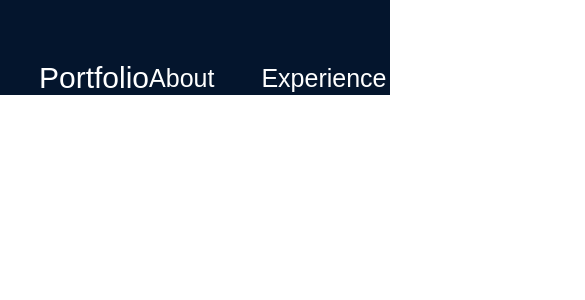
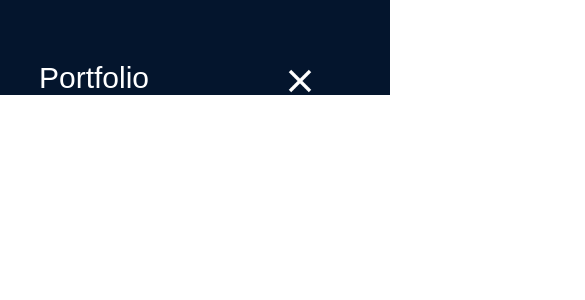
Before and after one commit to Col-By/SoftwarePortfolio, a React (Vite) app: page / in a window 390 px wide. Shown: the top 300 px of the page, 585 px wide, since content can reach past the window. Built offline with nearby package versions, Linux system fonts and the light colour scheme; the HTML template or start-up script is replaced by a standard one.

Commit message:
Navbar finished
- Responsive design implemented
- Navbar button functionality implemented
- Utils getImageUrl fixed

```diff
--- a/src/components/Navbar/Navbar.jsx
+++ b/src/components/Navbar/Navbar.jsx
@@ -1,12 +1,29 @@
-import React from "react";
+import React, {useState} from "react";
 
 import styles from "./Navbar.module.css";
+import {getImageUrl} from "../../utils.js";
 
 export const Navbar = () => {
+    const [menuOpen, setMenuOpen] = useState(false);
+
+
     return <nav className={styles.navbar}>
         <a className={styles.title} href="/">Portfolio</a>
         <div className={styles.menu}>
-            <ul className={styles.menuItems}>
+            <img className={styles.menuBtn}
+                src={
+                    menuOpen
+                    ? getImageUrl("nav/menuIcon.png")
+                    : getImageUrl("nav/closeIcon.png")
+                }
+                alt="menu-button"
+                onClick={() => setMenuOpen(!menuOpen)}
+            />
+            {/* Apply menuOpen style conditionally */}
+            <ul
+                className={`${styles.menuItems} ${menuOpen && styles.menuOpen}`}
+                onClick={() => setMenuOpen(false)}
+            >
                 <li><a href="#about">About</a></li>
                 <li><a href="#experience">Experience</a></li>
                 <li><a href="#projects">Projects</a></li>
--- a/src/components/Navbar/Navbar.module.css
+++ b/src/components/Navbar/Navbar.module.css
@@ -33,3 +33,50 @@
     color: var(--color-text);
     text-decoration: none;
 }
+
+
+@media screen and (max-width: 830px) {
+    .navbar {
+        flex-direction: column;
+        align-items: start;
+    }
+
+    .menu {
+        position: absolute;
+        right: 0;
+        margin-right: 10%;
+        flex-direction: column;
+        align-items: flex-end;
+        gap: 11px;
+        z-index: 3;
+    }
+
+    .menuBtn {
+        display: block;
+        cursor: pointer;
+    }
+
+    .menuItems {
+        display: none;
+        flex-direction: column;
+        align-items: center;
+        gap: 13px;
+        border-radius: 10px;
+        background: rgb(25, 55, 109); /*  Backup incase linear-gradient isn't supported */
+        background: linear-gradient(
+            0deg,
+            rgba(25, 55, 109, 0.2) 0%,
+            rgba(25, 55, 109, 1) 100%);
+        padding: 24px 33px;
+        box-shadow: 0 0 4px rgba(0, 0, 0, 0.25);
+    }
+
+    .menuItems a {
+        font-size: 25px;
+    }
+
+    .menuOpen {
+        display: flex;
+        z-index: 1;
+    }
+}
--- a/src/utils.js
+++ b/src/utils.js
@@ -1,4 +1,5 @@
 // Takes a relative path and returns an absolute path URL.
 export const getImageUrl = (path) => {
-    return new URL(`assets/${path}`, import.meta.url).href;
-}
+    //return new URL(`../assets/${path}`, import.meta.url).href;
+    return `/assets/${path}`;
+};
```
